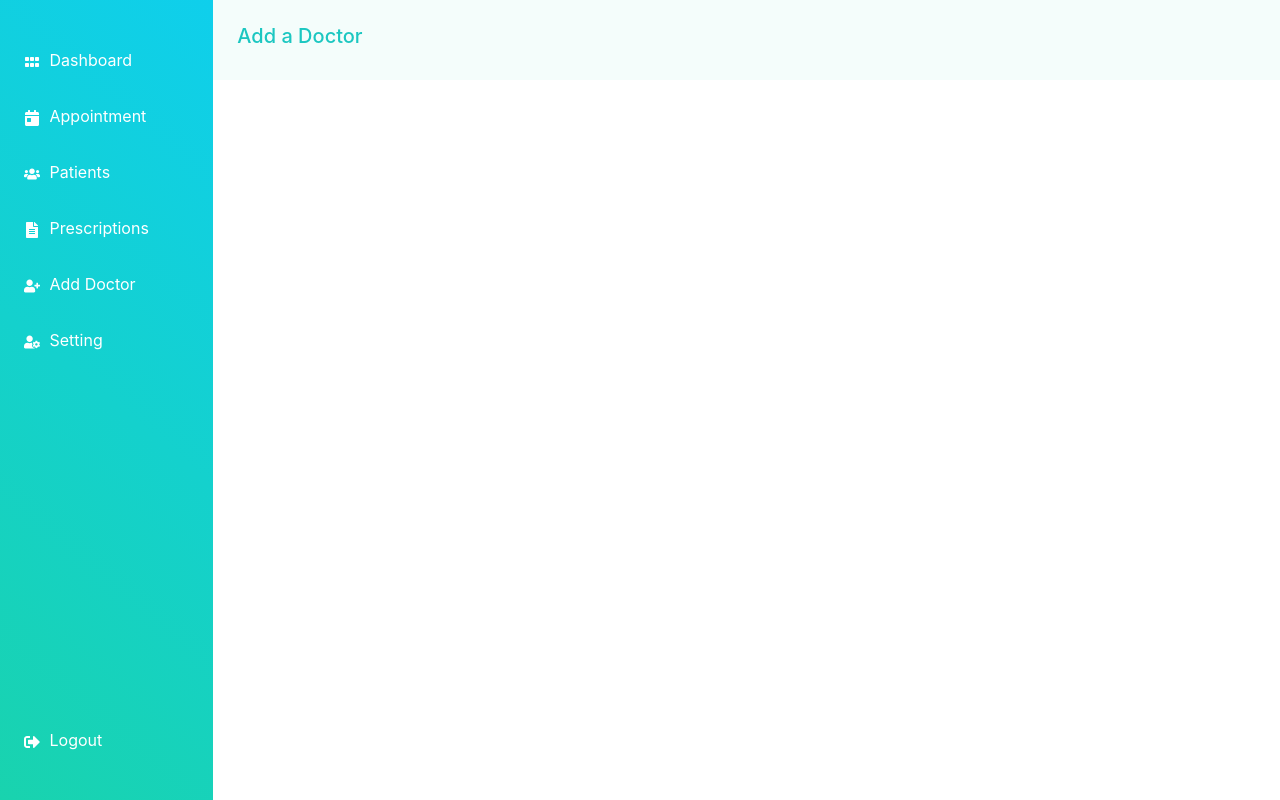
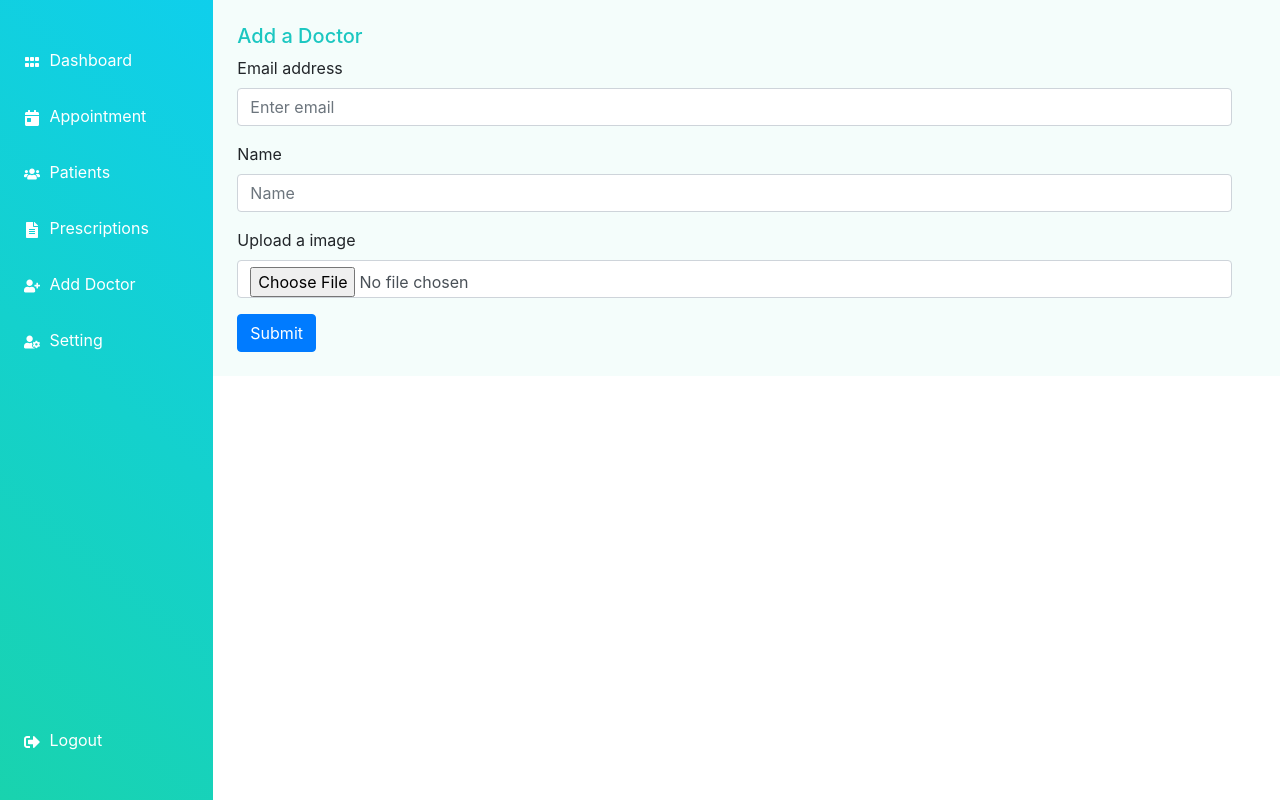
Before and after one commit to shah-jalal1/doctors-portal-solution-homepage, a React (Create React App) app: page /addDoctor in a window 1280 px wide. Built offline with nearby package versions, Linux system fonts and the light colour scheme.

Commit message:
add doctor form and handle

```diff
--- a/src/components/AddDoctor/AddDoctor/AddDoctor.js
+++ b/src/components/AddDoctor/AddDoctor/AddDoctor.js
@@ -1,16 +1,63 @@
-import React from 'react';
+import React, { useState } from 'react';
 import Sidebar from '../../Dashboard/Sidebar/Sidebar';
 
 const AddDoctor = () => {
+    const [info, setInfo] = useState({});
+    const [file, setFile] = useState(null);
+    const handleBlur = e => {
+        const newInfo = { ...info };
+        newInfo[e.target.name] = e.target.value;
+        setInfo(newInfo);
+    }
+
+    const handleFileChange = (e) => {
+        const newFile = e.target.files[0];
+        setFile(newFile);
+    }
+    const handleSubmit = () => {
+        const formData = new FormData()
+        console.log(info);
+        formData.append('file', file);
+        formData.append('name', info.name);
+        formData.append('email', info.email);
+
+        fetch('http://localhost:5000/addADoctor', {
+            method: 'POST',
+            body: formData
+        })
+            .then(response => response.json())
+            .then(data => {
+                console.log(data)
+            })
+            .catch(error => {
+                console.error(error)
+            })
+    }
+
+
 return (
     <section className="container-fluid row">
         <Sidebar></Sidebar>
         <div className="col-md-10 p-4 pr-5" style={{ position: "absolute", right: 0, backgroundColor: "#F4FDFB" }}>
                 <h5 className="text-brand">Add a Doctor</h5>
-
+                <form onSubmit={handleSubmit}>
+                    <div className="form-group">
+                        <label htmlFor="exampleInputEmail1">Email address</label>
+                        <input onBlur={handleBlur} type="email" className="form-control" name="email" placeholder="Enter email" />
+                    </div>
+                    <div className="form-group">
+                        <label htmlFor="exampleInputPassword1">Name</label>
+                        <input onBlur={handleBlur} type="text" className="form-control" name="name" placeholder="Name" />
+                    </div>
+                    <div className="form-group">
+                        <label htmlFor="exampleInputPassword1">Upload a image</label>
+                        <input onChange={handleFileChange} type="file" className="form-control" id="exampleInputPassword1" placeholder="Picture" />
+                    </div>
+                    <button type="submit" className="btn btn-primary">Submit</button>
+                </form>
             </div>
     </section>
 );
-};
+}
 
 export default AddDoctor;
```
Lines whose indentation alone changed are shown as unchanged.
